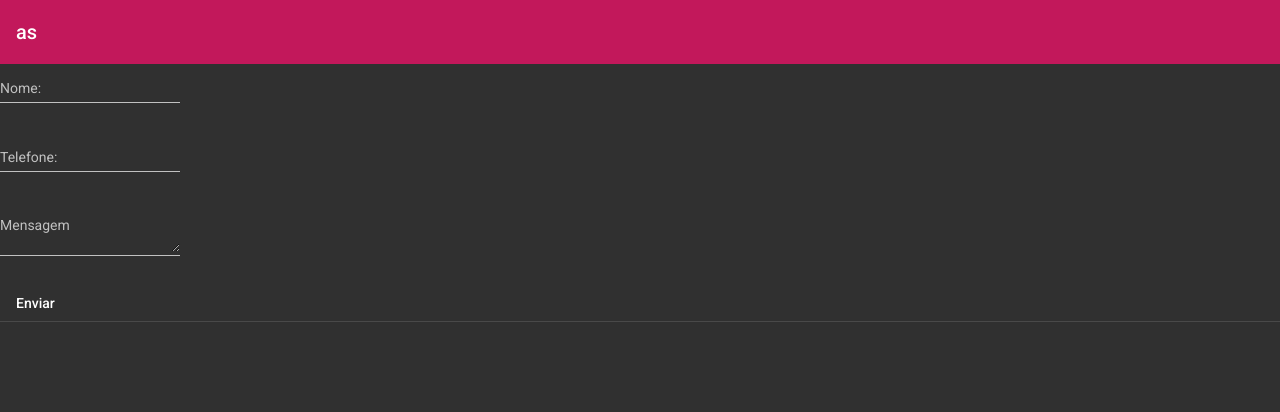
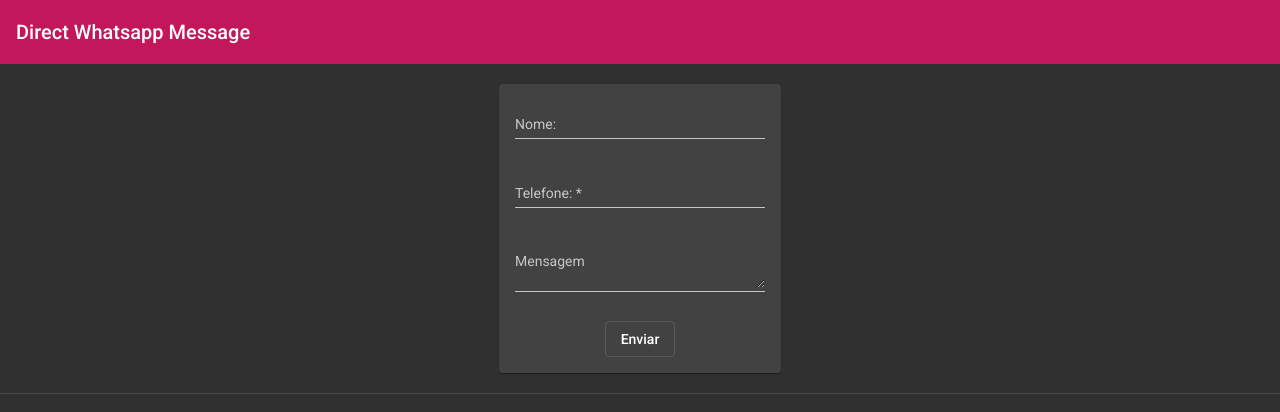
Before and after one commit to edipof/WhatsAppMessagesWithoutAddingContact, an Angular app in the folder WhatsappMessagesWhithoutAddingContact/: page / in a window 1280 px wide. Shown: the top 412 px of the page. Built offline with nearby package versions, Linux system fonts and the light colour scheme.

Commit message:
Melhorias no layout

```diff
--- a/WhatsappMessagesWhithoutAddingContact/src/app/app.component.html
+++ b/WhatsappMessagesWhithoutAddingContact/src/app/app.component.html
@@ -5,29 +5,35 @@
   </mat-sidenav>
   <mat-sidenav-content>
     <mat-toolbar color="primary">
-      as
+      Direct Whatsapp Message
     </mat-toolbar>
+    <br>
+    <div class="center">
+      <mat-card style="width: 250px">
         <form (ngSubmit)="onSubmit()" [formGroup]="profileForm">
           <p>
-        <mat-form-field appearance="legacy" [floatLabel]="profileForm.value.name">
+            <mat-form-field class="full-width" appearance="legacy" [floatLabel]="profileForm.value.name">
               <mat-label>Nome:</mat-label>
               <input matInput placeholder="Nome" formControlName="name">
             </mat-form-field>
           </p>
           <p>
-        <mat-form-field appearance="legacy" [floatLabel]="profileForm.value.tel">
+            <mat-form-field class="full-width" appearance="legacy" [floatLabel]="profileForm.value.tel">
               <mat-label>Telefone:</mat-label>
-          <input matInput placeholder="Telefone" formControlName="tel">
+              <input matInput placeholder="Telefone" type="number" formControlName="tel" required>
             </mat-form-field>
           </p>
           <p>
-        <mat-form-field appearance="legacy" [floatLabel]="profileForm.value.message">
+            <mat-form-field class="full-width" appearance="legacy" [floatLabel]="profileForm.value.message">
               <mat-label>Mensagem</mat-label>
               <textarea matInput placeholder="Mensagem" formControlName="message"></textarea>
             </mat-form-field>
           </p>
-      <button mat-button type="submit">Enviar</button>
+          <button mat-stroked-button type="submit">Enviar</button>
         </form>
+      </mat-card>
+    </div>
+    <br>
     <mat-divider></mat-divider>
     <div *ngIf="userHistoryData && userHistoryData.length > 0">
       <br>
--- a/WhatsappMessagesWhithoutAddingContact/src/app/app.component.scss
+++ b/WhatsappMessagesWhithoutAddingContact/src/app/app.component.scss
@@ -39,3 +39,11 @@ a:active {
   margin: 0;
   width: 85%;
 }
+
+.full-width {
+  width: 100%;
+}
+
+.center {
+  text-align: -webkit-center;
+}
--- a/WhatsappMessagesWhithoutAddingContact/src/app/app.component.ts
+++ b/WhatsappMessagesWhithoutAddingContact/src/app/app.component.ts
@@ -8,7 +8,6 @@ import { UserHistory } from './interfaces/UserHistory';
   styleUrls: ['./app.component.scss']
 })
 export class AppComponent {
-  title = 'WhatsappMessagesWhithoutAddingContact';
   userHistoryData: UserHistory[];
   profileForm = new FormGroup({
     name: new FormControl(''),
@@ -21,6 +20,9 @@ export class AppComponent {
   }
 
   onSubmit() {
+    if(this.profileForm.invalid) {
+      return;
+    }
     const user: UserHistory = { name: this.profileForm.value.name, whatsappNumber: `55${this.profileForm.value.tel}`, date: new Date() };
     const message: string = this.profileForm.value.message;
     const url = `https://api.whatsapp.com/send/?phone=${user.whatsappNumber}&text=${message}&app_absent=0`;
--- a/WhatsappMessagesWhithoutAddingContact/src/styles.scss
+++ b/WhatsappMessagesWhithoutAddingContact/src/styles.scss
@@ -1,4 +1,5 @@
 /* You can add global styles to this file, and also import other style files */
 @import '~@angular/material/prebuilt-themes/pink-bluegrey.css';
+
 html, body { height: 100%; }
 body { margin: 0; font-family: Roboto, "Helvetica Neue", sans-serif; }
```
Lines whose indentation alone changed are shown as unchanged.
